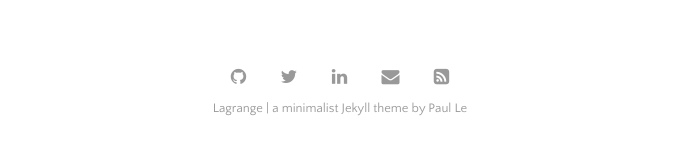
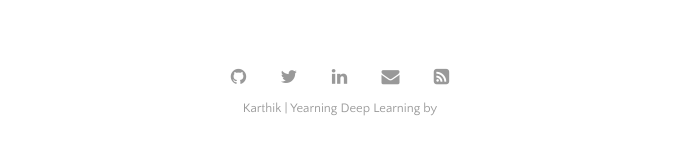
Before and after one commit to karthikziffer/karthikziffer.github.io, a Jekyll site: the page built from index.html, in a window 1280 px wide and 900 px high, scrolled down 2243 px. Shown: the part 746-897 px from the top of the window, without its empty margins (300-979 px from the left). Built offline with Jekyll 4.4.1, drawn with Linux system fonts in a browser that asks for light colours; the list of posts is cut into pages by our own code; some of the changed text lies outside the part shown.

Commit message:
Changed - title and description

```diff
--- a/_config.yml
+++ b/_config.yml
@@ -20,9 +20,9 @@ permalink:           none
 plugins:             [jekyll-paginate, jekyll-sitemap, jekyll-feed, jekyll-seo-tag]
 
 # Customise atom feed settings (this is where Jekyll-Feed gets configuration information)
-title:		           'Lagrange'
-description:	       'a minimalist Jekyll theme'
-author:              'Paul Le'
+title:		           'Karthik'
+description:	       'Yearning Deep Learning'
+#author:              ''
 
 # RSS 2.0 can be used instead of Atom by uncommenting following two lines
 #feed:
```
